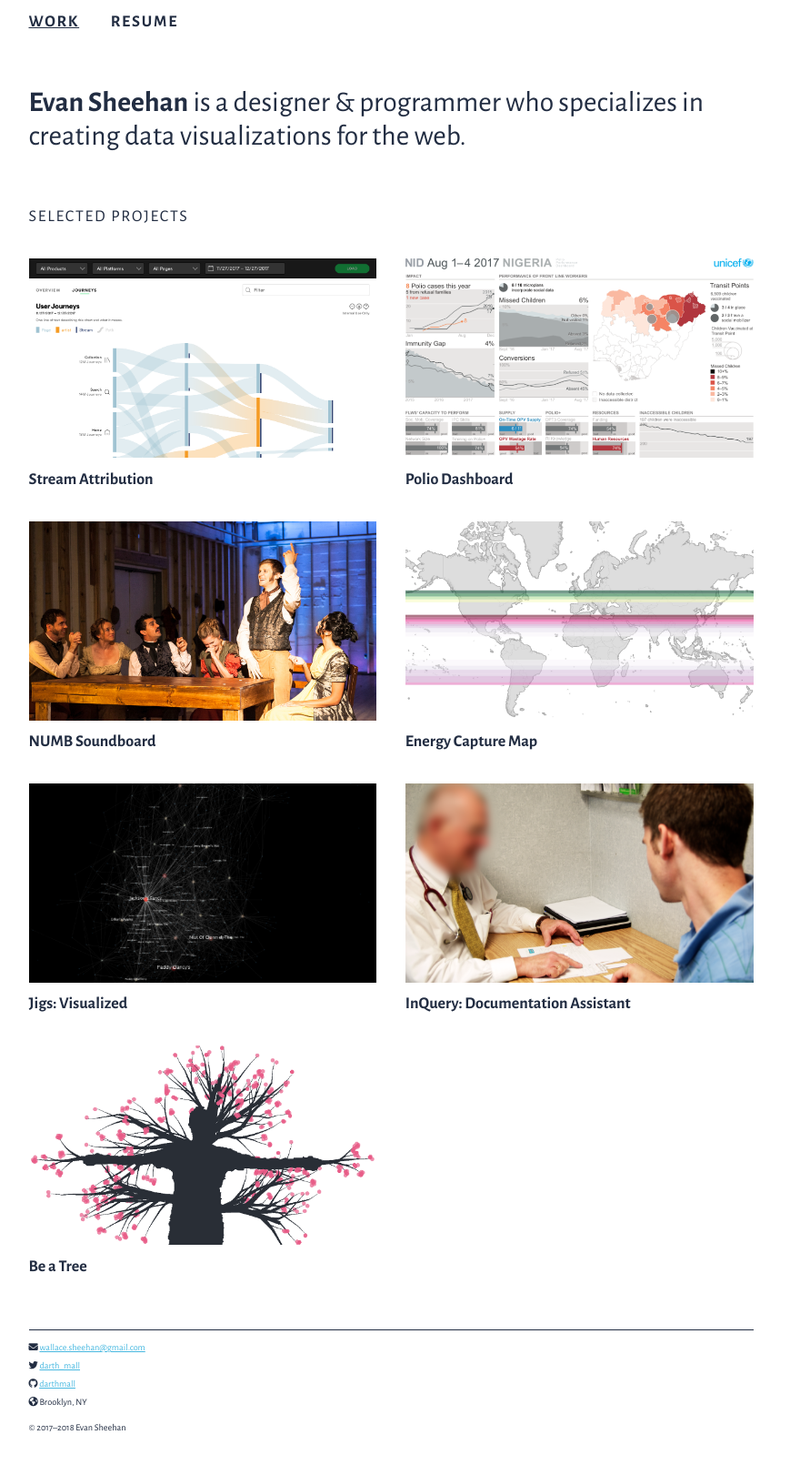
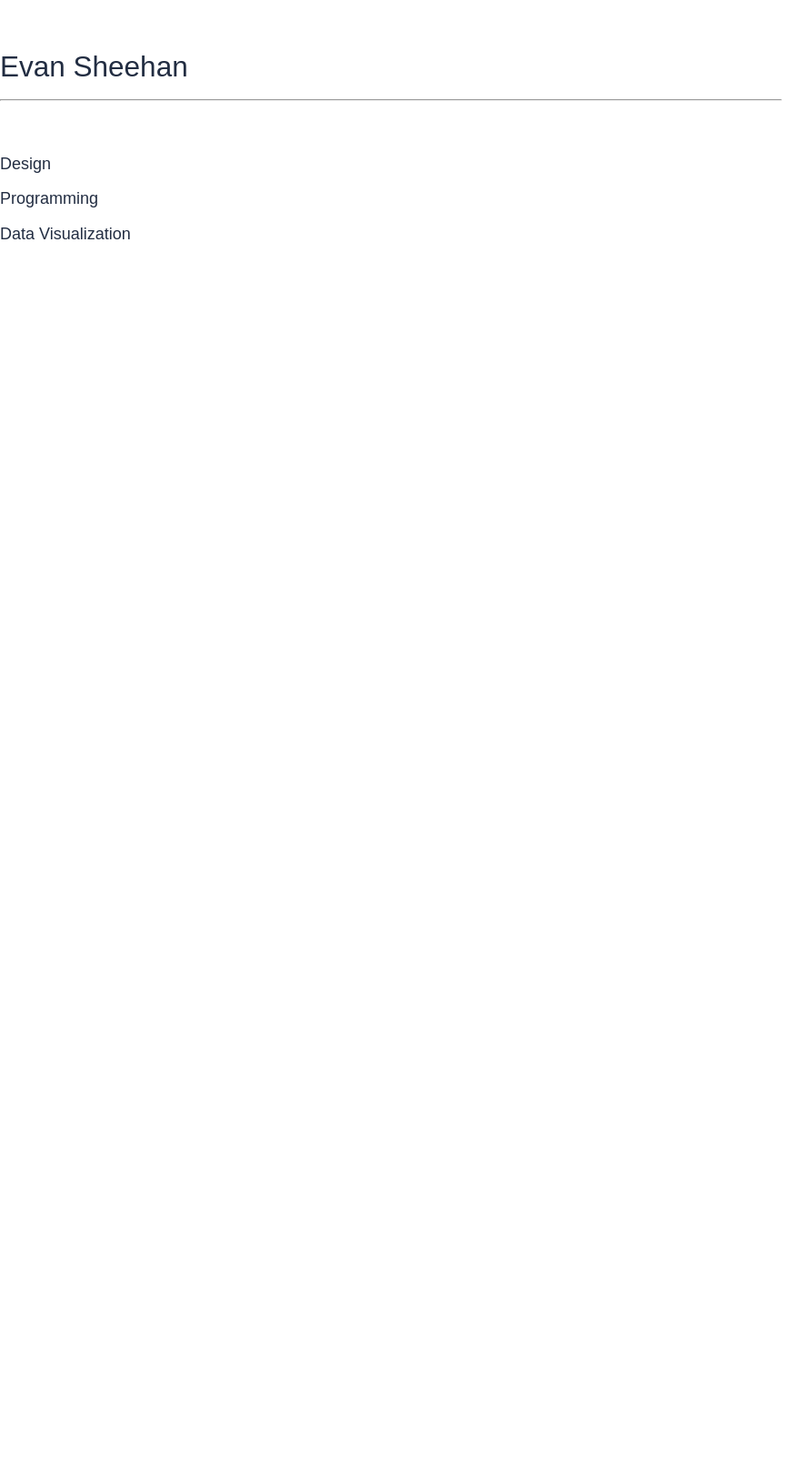
Before and after one commit to darthmall/darthmall.github.io, a Jekyll site: the page built from index.html, in a window 1280 px wide. Shown: the whole page at 91% size, without its empty margins (0-891 px from the left). Built offline with Jekyll 4.4.1, drawn with Linux system fonts in a browser that asks for light colours; nearby versions of some CDN libraries; after the commit the page ends 900 px from its top, so only the background shows below that.

Commit message:
Rewrite the home page as a landing page
I'm changing the site structure so that the landing page is a brief
"about me" and links out to the resume and project list.

```diff
--- a/index.html
+++ b/index.html
@@ -1,16 +1,12 @@
 ---
+layout: page
 classes: home
-title: Work
 ---
-{% include header.html %}
-<main>
-  <h1>
-    <b>Evan Sheehan</b> is a designer & programmer who specializes in creating data visualizations for the web.
-  </h1>
 
-  <section>
-    <h2>Selected Projects</h2>
-    {% include project_list.html %}
-  </section>
-</main>
-{% include footer.html %}
+<h1>Evan Sheehan<hr /></h1>
+
+<section class="hero">
+  <p>Design</p>
+  <p>Programming</p>
+  <p>Data Visualization</p>
+</section>
```
